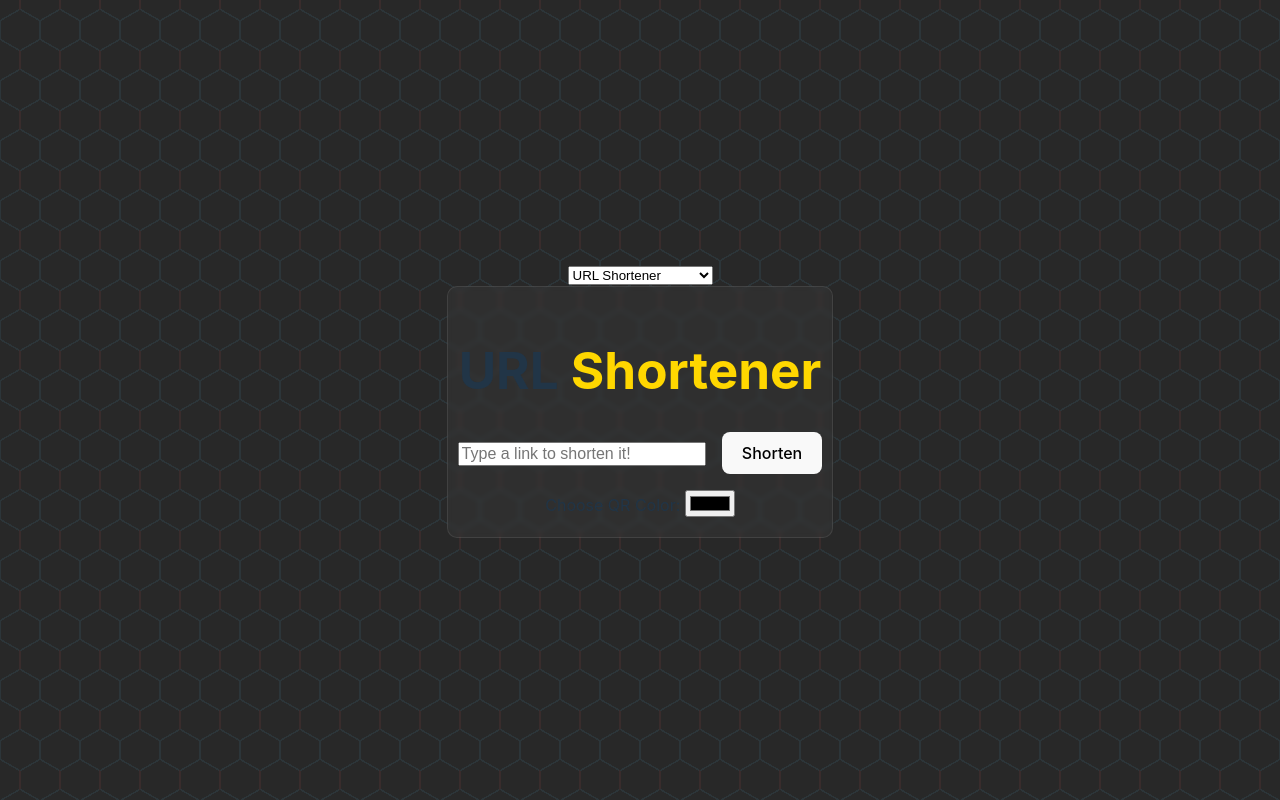
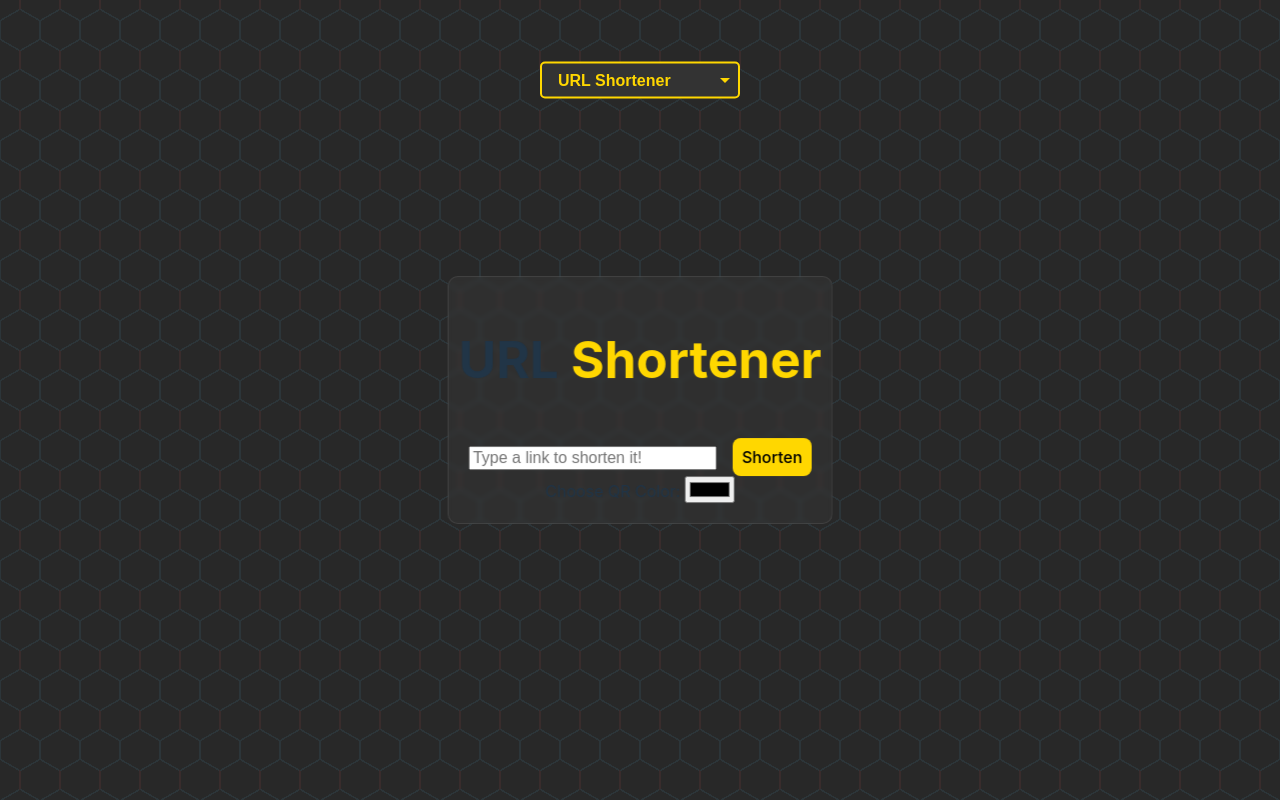
Before and after one commit to Damanger/URL-Shortener, a React (Vite) app: page / in a window 1280 px wide. Built offline with nearby package versions, Linux system fonts and the light colour scheme.

Commit message:
adding qr_user

```diff
--- a/package.json
+++ b/package.json
@@ -13,7 +13,8 @@
     "qrcode.react": "^3.1.0",
     "react": "^18.2.0",
     "react-copy-to-clipboard": "^5.1.0",
-    "react-dom": "^18.2.0"
+    "react-dom": "^18.2.0",
+    "react-router-dom": "^6.28.0"
   },
   "devDependencies": {
     "@types/react": "^18.2.66",
--- a/src/App.jsx
+++ b/src/App.jsx
@@ -1,16 +1,19 @@
-import React, { useState } from 'react'
-import './App.css'
-import InputShortener from './components/InputShortener'
+import React from "react";
+import { BrowserRouter as Router, Route, Routes } from "react-router-dom";
+import InputShortener from "./components/InputShortener";
 
 function App() {
-
-  const [inputValue,setInpudValue] = useState('');
-
   return (
-    <div className='container'>
-      <InputShortener setInpudValue={setInpudValue}/>
-    </div>
-  )
+    <Router>
+      <Routes>
+        <Route path="/" element={<InputShortener />} />
+        <Route
+          path="/display"
+          element={<div>Este es el QR con los datos generados.</div>}
+        />
+      </Routes>
+    </Router>
+  );
 }
 
-export default App
+export default App;
--- a/src/components/InputShortener.jsx
+++ b/src/components/InputShortener.jsx
@@ -1,15 +1,40 @@
 import React, { useState } from "react";
 import CopyToClipboard from "react-copy-to-clipboard";
 import QRCode from "qrcode.react";
+import "../App.css";
 
 const InputShortener = ({ setInputValue }) => {
-  const [isSelected, setIsSelected] = useState(false);
+  const [isSelected, setIsSelected] = useState("contenido");
   const [value, setValue] = useState("");
   const [shortenedUrl, setShortenedUrl] = useState("");
   const [copied, setCopied] = useState(false);
-  const [qrColor, setQrColor] = useState("#000000"); // Color por defecto: negro
+  const [qrColor, setQrColor] = useState("#000000");
   const [selectedOption, setSelectedOption] = useState("8");
   const [generatedPassword, setGeneratedPassword] = useState("");
+  const [emergencyContact, setEmergencyContact] = useState("");
+  const [riderName, setRiderName] = useState("");
+  const [riderAge, setRiderAge] = useState("");
+  const [bloodType, setBloodType] = useState("");
+  const [qrDataReady, setQrDataReady] = useState(false);
+  const [qrUrl, setQrUrl] = useState("");
+
+  const handleGenerateQR = () => {
+    if (emergencyContact && riderName && riderAge && bloodType) {
+      const data = {
+        emergencyContact,
+        riderName,
+        riderAge,
+        bloodType
+      };
+      // Generar una URL dinámica para los datos
+      const url = `https://qr-generator-and-url-shortener.vercel.app/display?data=${encodeURIComponent(JSON.stringify(data))}`;
+      setQrDataReady(true);
+      setQrUrl(url); // Guardamos la URL generada
+    } else {
+      setQrDataReady(false);
+      alert("Por favor, completa todos los campos.");
+    }
+  };
 
   const handleClick = () => {
     const url = "https://tinyurl.com/api-create.php";
@@ -39,7 +64,8 @@ const InputShortener = ({ setInputValue }) => {
     setSelectedOption(e.target.value);
   };
 
-  const generatePassword = (length) => {
+  const handleGenerate = () => {
+    const length = parseInt(selectedOption, 10);
     const charset =
       "abcdefghijklmnopqrstuvwxyzABCDEFGHIJKLMNOPQRSTUVWXYZ0123456789!@#$%*><./-=";
     let password = "";
@@ -47,12 +73,6 @@ const InputShortener = ({ setInputValue }) => {
       const randomIndex = Math.floor(Math.random() * charset.length);
       password += charset[randomIndex];
     }
-    return password;
-  };
-
-  const handleGenerate = () => {
-    const length = parseInt(selectedOption, 10);
-    const password = generatePassword(length);
     setGeneratedPassword(password);
   };
 
@@ -62,107 +82,75 @@ const InputShortener = ({ setInputValue }) => {
   };
 
   const handleDownload = () => {
-    const canvas = document.querySelector("canvas"); // Obtener el elemento canvas del QR
-    const qrImageUrl = canvas.toDataURL("image/png"); // Obtener la URL de la imagen del QR
-    const downloadLink = document.createElement("a"); // Crear un elemento <a> para descargar
+    const canvas = document.querySelector("canvas");
+    const qrImageUrl = canvas.toDataURL("image/png");
+    const downloadLink = document.createElement("a");
     downloadLink.href = qrImageUrl;
-    downloadLink.download = "qr_code.png"; // Nombre del archivo a descargar
-    document.body.appendChild(downloadLink); // Agregar el elemento al DOM
-    downloadLink.click(); // Simular el clic en el enlace para iniciar la descarga
-    document.body.removeChild(downloadLink); // Eliminar el elemento del DOM después de la descarga
+    downloadLink.download = "qr_code.png";
+    document.body.appendChild(downloadLink);
+    downloadLink.click();
+    document.body.removeChild(downloadLink);
   };
 
   return (
     <>
       <div>
-        <select onChange={(e) => setIsSelected(e.target.value === "password")}>
-          <option value="contenido">URL Shortener</option>
-          <option value="password">Password Generetor</option>
-        </select>
-        {isSelected ? (
-          <div>
-            <h1>
-              Password <span style={{ color: "gold" }}>Generator</span>
-            </h1>
         <div
           style={{
+            position: "absolute",
+            top: "5rem",
+            left: "50%",
+            transform: "translate(-50%, -50%)",
+            width: "auto", // Asegura que el contenedor tenga el tamaño adecuado
             display: "flex",
-                justifyContent: "center",
             alignItems: "center",
           }}
         >
-              <input
-                type="text"
-                placeholder="Generated password"
-                value={generatedPassword}
-                readOnly
+          <select
             style={{
-                  textAlign: "center",
-                  height: "2rem",
-                  width: "100%",
-                  fontSize: "1rem",
+              padding: "0.5rem 1rem", // Espaciado interno
+              fontSize: "1rem", // Tamaño de fuente
+              border: "2px solid #FFD700", // Borde dorado
+              borderRadius: "5px", // Bordes redondeados
+              backgroundColor: "#333", // Fondo oscuro
+              color: "#FFD700", // Color de texto dorado
+              fontWeight: "bold", // Fuente en negrita
+              appearance: "none", // Elimina el estilo predeterminado del select
+              cursor: "pointer", // Cambia el cursor al pasar por encima
+              transition: "all 0.3s ease", // Transición suave para cambios
+              width: "200px", // Establecer un ancho fijo para el select
+            }}
+            onChange={(e) => setIsSelected(e.target.value)}
+          >
+            <option value="contenido">URL Shortener</option>
+            <option value="password">Password Generator</option>
+            <option value="qrData">QR Data</option>
+          </select>
+
+          {/* Flecha personalizada */}
+          <span
+            style={{
+              position: "absolute",
+              right: "10px",
+              top: "50%",
+              transform: "translateY(-50%)",
+              pointerEvents: "none", // Asegura que no interfiera con la selección
+              borderLeft: "5px solid transparent",
+              borderRight: "5px solid transparent",
+              borderTop: "5px solid #FFD700", // Color dorado para la flecha
             }}
           />
-              <CopyToClipboard
-                text={generatedPassword}
-                onCopy={handleCopy}
-                style={{ marginRight: "1rem" }}
-              >
-                <button
-                  className={copied ? "copied" : ""}
-                  disabled={!generatedPassword}
-                >
-                  {copied ? (
-                    <i className="material-icons">done</i>
-                  ) : (
-                    <i className="material-icons">content_copy</i>
-                  )}
-                </button>
-              </CopyToClipboard>
         </div>
 
-            <div>
-              <input
-                type="radio"
-                id="8digits"
-                name="digits"
-                value="8"
-                checked={selectedOption === "8"}
-                onChange={handleChange}
-              />
-              <label htmlFor="8digits">8 digits</label>
-            </div>
-
-            <div>
-              <input
-                type="radio"
-                id="16digits"
-                name="digits"
-                value="16"
-                checked={selectedOption === "16"}
-                onChange={handleChange}
-              />
-              <label htmlFor="16digits">16 digits</label>
-            </div>
-
-            <div>
-              <input
-                type="radio"
-                id="32digits"
-                name="digits"
-                value="32"
-                checked={selectedOption === "32"}
-                onChange={handleChange}
-              />
-              <label htmlFor="32digits">32 digits</label>
-            </div>
-
-            <button onClick={handleGenerate} style={{ marginTop: "1rem" }}>
-              Generate
-            </button>
-          </div>
-        ) : (
-          <div className="card">
+        {/* URL Shortener Section */}
+        {isSelected === "contenido" && (
+          <div className="card"
+            style={{
+              position: "absolute",
+              top: "50vh",
+              left: "50%",
+              transform: "translate(-50%, -50%)",
+            }}>
             <div className="InputContainer">
               <h1>
                 URL <span style={{ color: "gold" }}>Shortener</span>
@@ -178,7 +166,13 @@ const InputShortener = ({ setInputValue }) => {
                   width: "15rem",
                 }}
               />
-              <button onClick={handleClick} style={{ marginBottom: "1rem" }}>
+              <button onClick={handleClick}
+                style={{
+                  marginTop: "1rem",
+                  backgroundColor: "gold",
+                  padding: "0.5rem",
+                  color: "black",
+                }}>
                 Shorten
               </button>
               <div className="color-picker">
@@ -219,7 +213,13 @@ const InputShortener = ({ setInputValue }) => {
                       onCopy={handleCopy}
                       style={{ marginRight: "1rem" }}
                     >
-                      <button className={copied ? "copied" : ""}>
+                      <button
+                        className={copied ? "copied" : ""}
+                        style={{
+                          marginTop: "1rem",
+                          backgroundColor: "gold",
+                          padding: "0.5rem",
+                        }}>
                         {copied ? (
                           <i className="material-icons">done</i>
                         ) : (
@@ -227,7 +227,15 @@ const InputShortener = ({ setInputValue }) => {
                         )}
                       </button>
                     </CopyToClipboard>
-                    <button className="Btn" onClick={handleDownload}>
+                    <button className="Btn"
+                      onClick={handleDownload}
+                      style={{
+                        marginTop: "1rem",
+                        backgroundColor: "gold",
+                        padding: "0.5rem",
+                        color: "black",
+                      }}
+                    >
                       <i className="material-icons">cloud_download</i>
                     </button>
                   </div>
@@ -236,6 +244,192 @@ const InputShortener = ({ setInputValue }) => {
             </div>
           </div>
         )}
+
+        {/* Password Generator Section */}
+        {isSelected === "password" && (
+          <div className="card"
+            style={{
+              position: "absolute",
+              top: "50vh",
+              left: "50%",
+              transform: "translate(-50%, -50%)",
+            }}>
+            <h1>
+              Password <span style={{ color: "gold" }}>Generator</span>
+            </h1>
+            <div
+              style={{
+                display: "flex",
+                justifyContent: "center",
+                alignItems: "center",
+              }}
+            >
+              <input
+                type="text"
+                placeholder="Generated password"
+                value={generatedPassword}
+                readOnly
+                style={{
+                  textAlign: "center",
+                  height: "2rem",
+                  width: "100%",
+                  fontSize: "1rem",
+                }}
+              />
+              <CopyToClipboard
+                text={generatedPassword}
+                onCopy={handleCopy}
+                style={{ marginRight: "1rem" }}
+              >
+                <button
+                  className={copied ? "copied" : ""}
+                  disabled={!generatedPassword}
+                  style={{
+                    marginTop: "1rem",
+                    backgroundColor: "gold",
+                    padding: "0.5rem",
+                    color: "black",
+                  }}
+                >
+                  {copied ? (
+                    <i className="material-icons">done</i>
+                  ) : (
+                    <i className="material-icons">content_copy</i>
+                  )}
+                </button>
+              </CopyToClipboard>
+            </div>
+            <div>
+              <input
+                type="radio"
+                id="8digits"
+                name="digits"
+                value="8"
+                checked={selectedOption === "8"}
+                onChange={handleChange}
+              />
+              <label htmlFor="8digits">8 digits</label>
+            </div>
+            <div>
+              <input
+                type="radio"
+                id="16digits"
+                name="digits"
+                value="16"
+                checked={selectedOption === "16"}
+                onChange={handleChange}
+              />
+              <label htmlFor="16digits">16 digits</label>
+            </div>
+            <div>
+              <input
+                type="radio"
+                id="32digits"
+                name="digits"
+                value="32"
+                checked={selectedOption === "32"}
+                onChange={handleChange}
+              />
+              <label htmlFor="32digits">32 digits</label>
+            </div>
+            <button onClick={handleGenerate}
+              style={{
+                marginTop: "1rem",
+                backgroundColor: "gold",
+                padding: "0.5rem",
+                color: "black",
+              }}>
+              Generate
+            </button>
+          </div>
+        )}
+
+        {/* QR Data Section */}
+        {isSelected === "qrData" && (
+          <div className="card"
+            style={{
+              position: "absolute",
+              marginTop: "10vh",
+              top: "50vh",
+              left: "50%",
+              transform: "translate(-50%, -50%)",
+            }}>
+            <h1>
+              Generar QR con <span style={{ color: "gold" }}>datos del Motociclista</span>
+            </h1>
+            <div style={{ marginBottom: "1rem" }}>
+              <label>Contacto de emergencia:</label>
+              <input
+                type="number"
+                placeholder="Número de contacto"
+                value={emergencyContact}
+                onChange={(e) => {
+                  const value = e.target.value.slice(0, 10);
+                  setEmergencyContact(value);
+                }}
+                style={{ width: "80%", padding: "0.5rem", marginTop: "0.5rem" }}
+              />
+            </div>
+            <div style={{ marginBottom: "1rem" }}>
+              <label>Nombre del motociclista:</label>
+              <input
+                type="text"
+                placeholder="Nombre completo"
+                value={riderName}
+                onChange={(e) => setRiderName(e.target.value)}
+                style={{ width: "80%", padding: "0.5rem", marginTop: "0.5rem" }}
+              />
+            </div>
+            <div style={{ marginBottom: "1rem" }}>
+              <label>Edad del motociclista:</label>
+              <input
+                type="number"
+                placeholder="Edad"
+                value={riderAge}
+                onChange={(e) => setRiderAge(e.target.value)}
+                style={{ width: "80%", padding: "0.5rem", marginTop: "0.5rem" }}
+              />
+            </div>
+            <div style={{ marginBottom: "1rem" }}>
+              <label>Tipo de sangre:</label>
+              <select
+                value={bloodType}
+                onChange={(e) => setBloodType(e.target.value)}
+                style={{ width: "90%", padding: "0.5rem", marginTop: "0.5rem" }}
+              >
+                <option value="" disabled>
+                  Selecciona un tipo de sangre
+                </option>
+                <option value="O+">O+</option>
+                <option value="O-">O-</option>
+                <option value="A+">A+</option>
+                <option value="A-">A-</option>
+                <option value="B+">B+</option>
+                <option value="B-">B-</option>
+                <option value="AB+">AB+</option>
+                <option value="AB-">AB-</option>
+              </select>
+            </div>
+            <button
+              onClick={handleGenerateQR}
+              style={{
+                marginTop: "1rem",
+                backgroundColor: "gold",
+                padding: "0.5rem",
+                color: "black",
+              }}
+            >
+              Generar QR
+            </button>
+            {qrDataReady && (
+              <QRCode
+                value={qrUrl}
+                fgColor={qrColor}
+                style={{ marginTop: "1rem" }}
+              />
+            )}
+          </div>
+        )}
       </div>
     </>
   );
```
Also changed, not shown: src/components/display.jsx (added, +21 -0 lines), 1 other file (tests, documents, lock files or other folders). Lines whose indentation alone changed are shown as unchanged.
